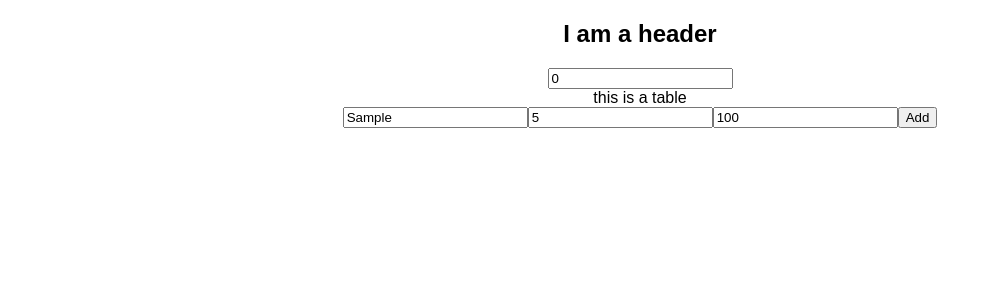
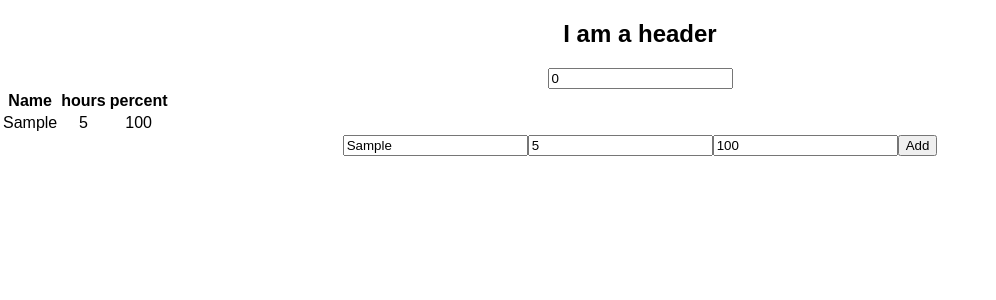
Before and after one commit to stephen-engler/tip_pool_calculator, a React (Create React App) app: page / in a window 1280 px wide. Both pictures are taken after typing "Sample", "5" into the empty fields and a click on the button "Add". Shown: the top 300 px of the page, without its empty margins (0-996 px from the left). Built offline with nearby package versions, Linux system fonts and the light colour scheme.

Commit message:
add table for employees

```diff
--- a/src/components/EmployeeInput.js
+++ b/src/components/EmployeeInput.js
@@ -1,9 +1,10 @@
 import React, {Component} from 'react';
 
 const initialState = {
-    employeeName: '',
-    employeeHours: undefined,
-    employeePercent: 100,
+    name: '',
+    hours: undefined,
+    percent: 100,
+    amount: '',
 }
 
 class EmployeeInput extends Component{
@@ -27,9 +28,9 @@ class EmployeeInput extends Component{
 
     render(){
         return <div>
-            <input type='text' value={this.state.employeeName} onChange={this.handleChangeFor('employeeName')}/>
-            <input type='number' value={this.state.employeeHours} onChange={this.handleChangeFor('employeeHours')}/>
-            <input type='number'value={this.state.employeePercent} onChange={this.handleChangeFor('employeePercent')}/>
+            <input type='text' value={this.state.name} onChange={this.handleChangeFor('name')}/>
+            <input type='number' value={this.state.hours} onChange={this.handleChangeFor('hours')}/>
+            <input type='number'value={this.state.percent} onChange={this.handleChangeFor('percent')}/>
             <button onClick={this.handleClick}>Add</button>
         </div>;
     }
--- a/src/components/EmployeeTable.js
+++ b/src/components/EmployeeTable.js
@@ -1,8 +1,36 @@
 import React from 'react';
 
 const EmployeeTable = (props)=>{
+    const renderTable=()=>{
+        let table = props.employees.map(employee=>{
+            return(<tr>
+                <td>{employee.name}</td>
+                <td>{employee.hours}</td>
+                <td>{employee.percent}</td>
+                <td>{employee.amount}</td>
+            </tr>)
+        })
+        return table;
+    }
     return(
-        <div>this is a table</div>
+        <div>
+            <table>
+                <thead>
+                    <th>
+                        Name
+                    </th>
+                    <th>
+                        hours
+                    </th>
+                    <th>
+                        percent
+                    </th>
+                </thead>
+                <tbody>
+                    {renderTable()}
+                </tbody>
+            </table>
+        </div>
     )
 }
 
--- a/src/components/Form.js
+++ b/src/components/Form.js
@@ -31,7 +31,7 @@ class Form extends Component {
   render() {
     return <div>
             <TotalTips totalTips={this.state.totalTips} handleChangeFor={this.handleChangeFor}/>
-            <EmployeeTable />
+            <EmployeeTable employees={this.state.employees}/>
             <EmployeeInput addEmployee={this.addEmployee}/>
         </div>;
   }
```
